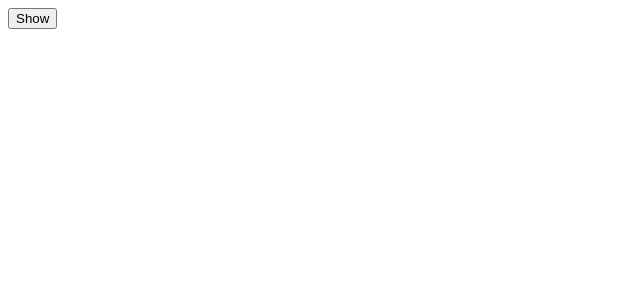
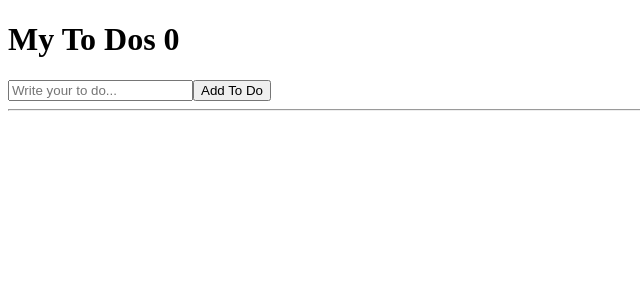
Before and after one commit to sseregit/react-for-beginners, a React (Create React App) app: page / in a window 1280 px wide. Shown: the top 300 px of the page, without its empty margins (0-640 px from the left). Built offline with nearby package versions, Linux system fonts and the light colour scheme.

Commit message:
ToDoList practice for ReactJS

```diff
--- a/src/App.js
+++ b/src/App.js
@@ -1,28 +1,44 @@
-import {useEffect, useState} from "react";
-
-function Hello() {
-    useEffect(() => {
-        console.log('hi :)');
-        return () => console.log("bye :(");
-    }, []);
-    useEffect(function () {
-        console.log('hi :)');
-        return function () {
-            console.log("bye :(")
-        };
-    }, []);
-    return (
-        <h1>Hello</h1>
-    )
-}
+import {useState} from "react";
 
 function App() {
-    const [showing, setShowing] = useState(false);
-    const onClick = () => setShowing(prev => !prev);
+    const [toDo, setToDo] = useState("");
+    const [toDos, setToDos] = useState([]);
+    const onChange = (event) => {
+        setToDo(event.target.value);
+    }
+    const onSubmit = (event) => {
+        event.preventDefault();
+        if (toDo === "") {
+            return;
+        }
+        setToDos(prev => [toDo, ...prev]);
+        setToDo("");
+    }
+    const onClick = (index) => {
+        console.log(index);
+        setToDos(prev => {
+            console.log(prev);
+            prev.splice(index, 1);
+            console.log(prev);
+            return [...prev];
+        });
+    }
     return (
         <div>
-            {showing ? <Hello /> : null}
-            <button onClick={onClick}>{showing ? "Hide" : "Show"}</button>
+            <h1>My To Dos {toDos.length}</h1>
+            <form onSubmit={onSubmit}>
+                <input value={toDo} onChange={onChange} type="text" placeholder="Write your to do..."/>
+                <button>Add To Do</button>
+            </form>
+            <hr/>
+            <ul>
+                {toDos.map((toDo, index) => (
+                    <div key={index}>
+                        <li>{toDo}</li>
+                        <button onClick={() => onClick(index)}>X</button>
+                    </div>
+                ))}
+            </ul>
         </div>
     );
 }
```
Also changed, not shown: 1 other file (tests, documents, lock files or other folders).
